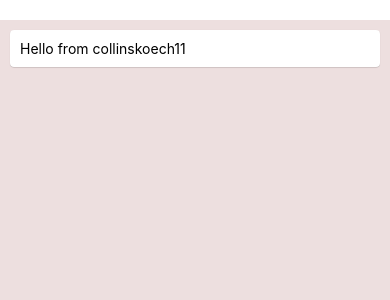
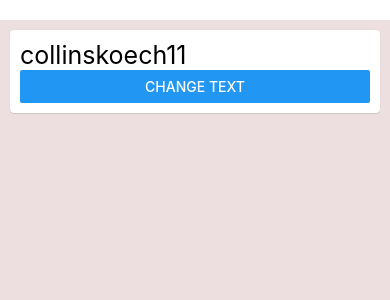
Before and after one commit to collinskoech11/ReactNativeBlogApp, a React Native app in the folder ReactNativeApp/: screen / in a window 390 px wide. Shown: the top 300 px of the page. Built offline with nearby package versions, Linux system fonts and the light colour scheme.

Commit message:
usestate

```diff
--- a/ReactNativeApp/screens/Home.js
+++ b/ReactNativeApp/screens/Home.js
@@ -1,5 +1,5 @@
 import React, {useState} from 'react'
-import { StyleSheet, Text, View } from 'react-native';
+import { StyleSheet, Text, View, Button } from 'react-native';
 import {Card} from 'react-native-paper'
 //props is used to send data from one component to another
 
@@ -7,9 +7,10 @@ function Home() {
     const [name, setName] = useState("collinskoech11")
     return (
         <Card style={styles.cardStyle}>
-            <Text>
-                Hello from {name}
+            <Text style = {{fontSize:25}}>
+                {name}
             </Text>
+            <Button title="Change Text" onPress = {() => setName("This is Changed")}/>
         </Card>
 
     )
```
